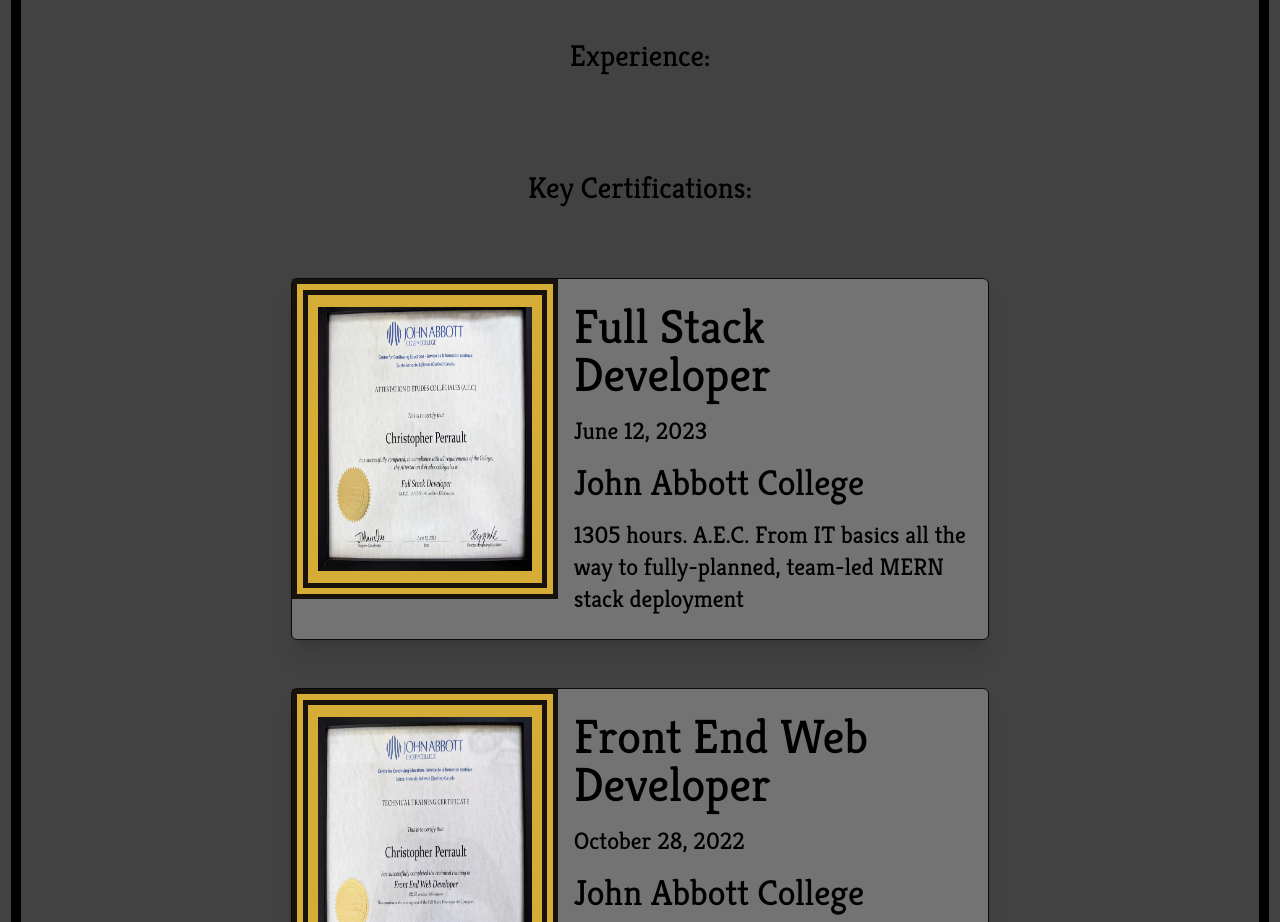
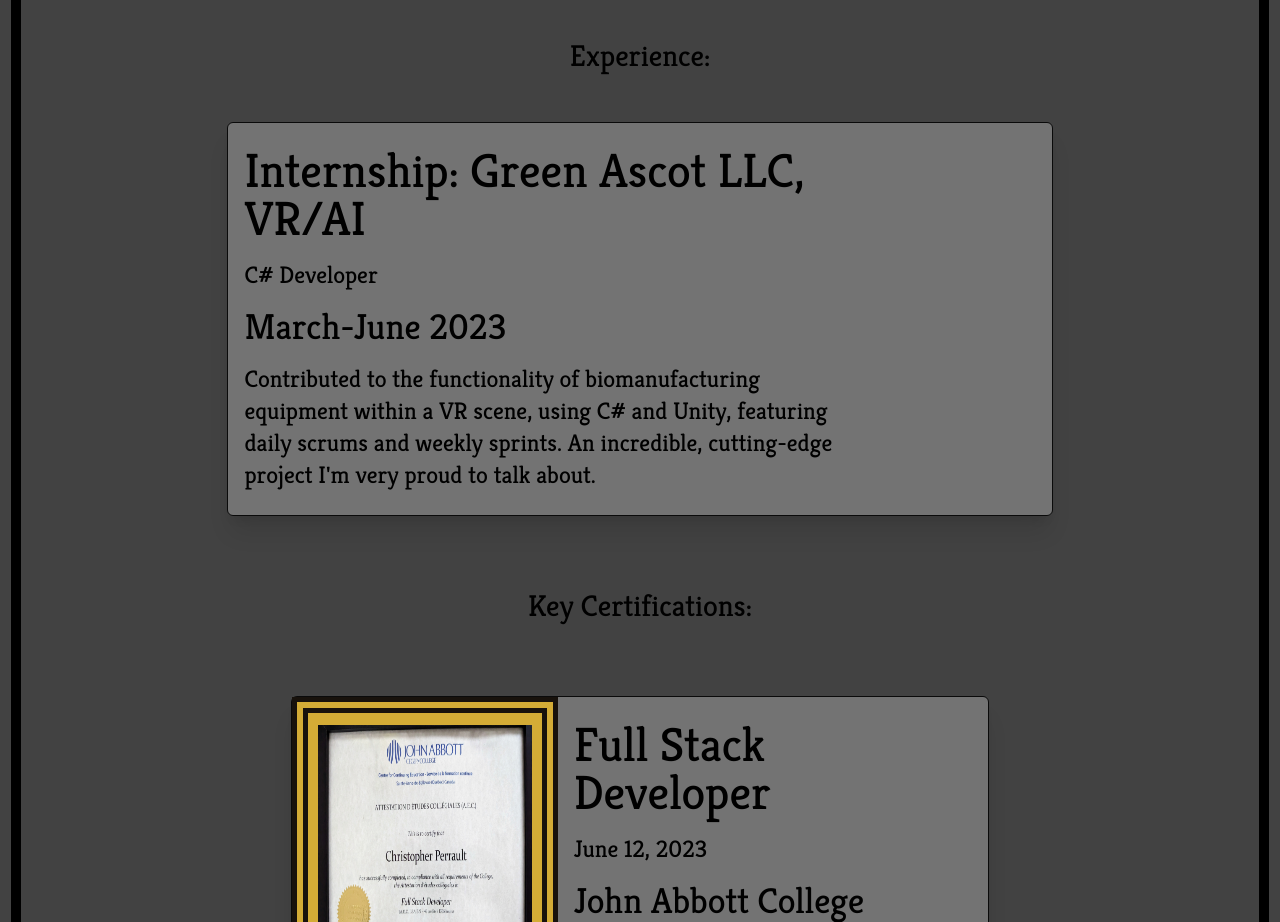
Before and after one commit to ChristopherPerrault/portfolio, a Next.js app: page /credentials in a window 1280 px wide. Shown: the part 1120-2042 px from the top of the page. Built offline with nearby package versions, Linux system fonts and the light colour scheme; a web font is replaced by a local one.

Commit message:
Added ExpCard, content

```diff
--- a/app/Providers.jsx
+++ b/app/Providers.jsx
@@ -5,7 +5,7 @@ import { ThemeProvider } from "next-themes";
 export default function Providers({ children }) {
   return (
     <ThemeProvider enableSystem={true} attribute="class">
-      <div className="text-black transition-colors duration-200 select-none dark:bg-purple-700 dark:text-gray-200">
+      <div className="text-black transition-colors duration-200 dark:bg-purple-700 dark:text-gray-200">
         {children}
       </div>
     </ThemeProvider>
--- /dev/null
+++ b/app/_components/credentials/ExpCard.tsx
@@ -0,0 +1,28 @@
+// "use client";
+
+interface ExpCardProps {
+  workplace: string;
+  role: string;
+  date: string;
+  description: string;
+}
+
+const ExpCard: React.FC<ExpCardProps> = ({
+  workplace,
+  role,
+  date,
+  description,
+}) => {
+  return (
+    <div className="flex flex-row w-2/3 m-auto my-6 border rounded-md shadow-xl border-neutral-950 bg-neutral-500">
+      <div className="flex flex-col flex-wrap w-3/4 m-4">
+        <p className="my-2 text-5xl">{workplace}</p>
+        <p className="my-2 text-2xl">{role}</p>
+        <p className="my-2 text-4xl">{date}</p>
+        <p className="my-2 text-2xl">{description}</p>
+      </div>
+    </div>
+  );
+};
+
+export default ExpCard;
--- a/app/_components/credentials/Experience.tsx
+++ b/app/_components/credentials/Experience.tsx
@@ -1,5 +1,6 @@
 "use client";
 import { useLanguage } from "@/app/languageContext";
+import ExpCard from "./ExpCard";
 
 export default function Experience() {
   const { lang }: { lang: boolean } = useLanguage();
@@ -8,6 +9,17 @@ export default function Experience() {
       <h2 className="text-3xl flex justify-center my-12">
         {lang ? "Experience:" : "Expérience:"}
       </h2>
+
+      <ExpCard
+        workplace={(lang ? "Internship" : "Stage") + ": Green Ascot LLC, VR/AI"}
+        role={lang ? "C# Developer" : "Développeur C#"}
+        date={lang ? "March-June 2023" : "Mars-Juin 2023"}
+        description={
+          lang
+            ? "Contributed to the functionality of biomanufacturing equipment within a VR scene, using C# and Unity, featuring daily scrums and weekly sprints. An incredible, cutting-edge project I'm very proud to talk about."
+            : "Contribué à la fonctionnalité d'équipement de biofabrication dans une scène de réalité virtuelle (VR) en utilisant C# et Unity, comprenant des scrums quotidiens et des sprints hebdomadaires. Un projet incroyable et innovant dont je suis très fier de parler."
+        }
+      />
     </>
   );
 }
```
